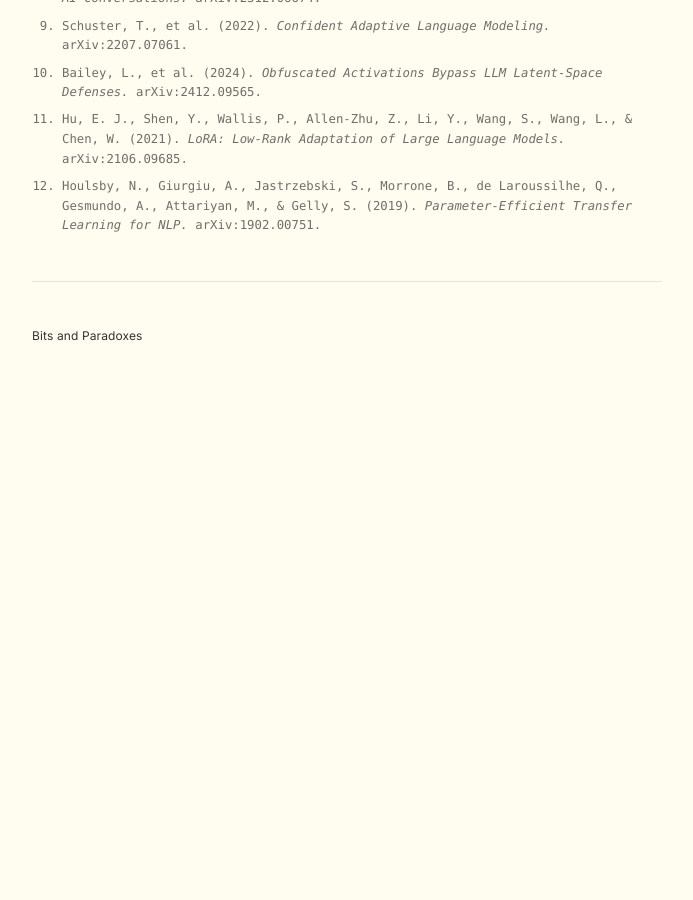
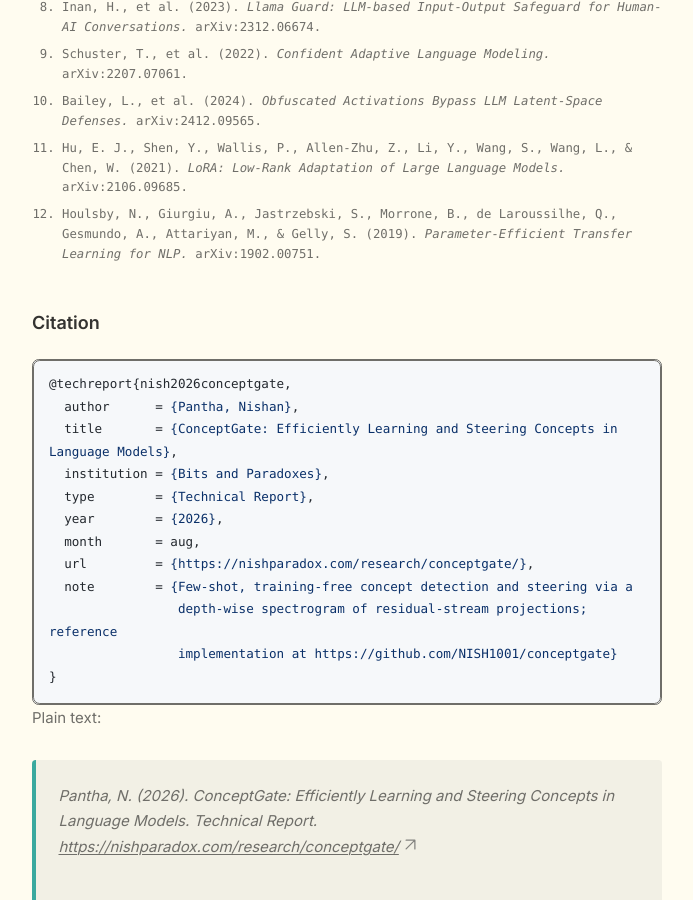
Before and after one commit to NISH1001/NISH1001.github.io, a Jekyll site: the page built from _posts/research/2026-08-29-conceptgate.markdown, in a window 1280 px wide and 900 px high, scrolled down 29029 px. Shown: the whole window, without its empty margins (293-986 px from the left). Built offline with Jekyll 4.4.1, drawn with Linux system fonts in a browser that asks for light colours; before the commit the page ends 29434 px from its top, so only the background shows below that.

Commit message:
Add citation block to ConceptGate; align provenance cite key
- add a How-to-cite BibTeX + plain-text block to the ConceptGate report
- rename the provenance cite key pantha2026provenance -> nish2026provenance
  so both reports use the nish2026<topic> handle

````diff
--- a/_posts/research/2026-07-30-response-provenance.markdown
+++ b/_posts/research/2026-07-30-response-provenance.markdown
@@ -2280,7 +2280,7 @@
 ## Citation
 
 ```bibtex
-@techreport{pantha2026provenance,
+@techreport{nish2026provenance,
   author      = {Pantha, Nishan},
   title       = {Response Provenance: Tracing Agent Claims Back to Their Causes},
   institution = {Bits and Paradoxes},
--- a/_posts/research/2026-08-29-conceptgate.markdown
+++ b/_posts/research/2026-08-29-conceptgate.markdown
@@ -1086,6 +1086,28 @@
 12. <a id="ref-adapters"></a>Houlsby, N., Giurgiu, A., Jastrzebski, S., Morrone, B., de Laroussilhe, Q., Gesmundo, A., Attariyan, M., & Gelly, S. (2019). *Parameter-Efficient Transfer Learning for NLP.* arXiv:1902.00751.
 </div>
 
+## Citation
+
+```bibtex
+@techreport{nish2026conceptgate,
+  author      = {Pantha, Nishan},
+  title       = {ConceptGate: Efficiently Learning and Steering Concepts in Language Models},
+  institution = {Bits and Paradoxes},
+  type        = {Technical Report},
+  year        = {2026},
+  month       = aug,
+  url         = {https://nishparadox.com/research/conceptgate/},
+  note        = {Few-shot, training-free concept detection and steering via a
+                 depth-wise spectrogram of residual-stream projections; reference
+                 implementation at https://github.com/NISH1001/conceptgate}
+}
+```
+
+Plain text:
+
+> Pantha, N. (2026). *ConceptGate: Efficiently Learning and Steering Concepts in Language Models.*
+> Technical Report. <https://nishparadox.com/research/conceptgate/>
+
 ---
 
 <script>
````
